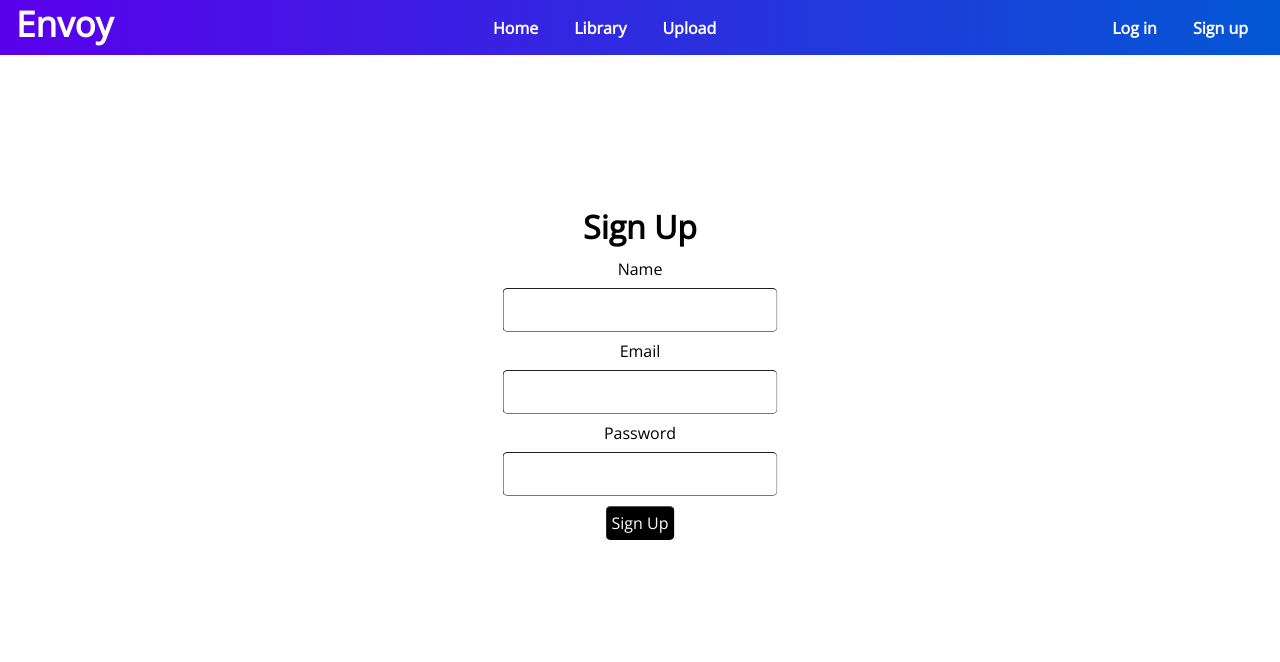
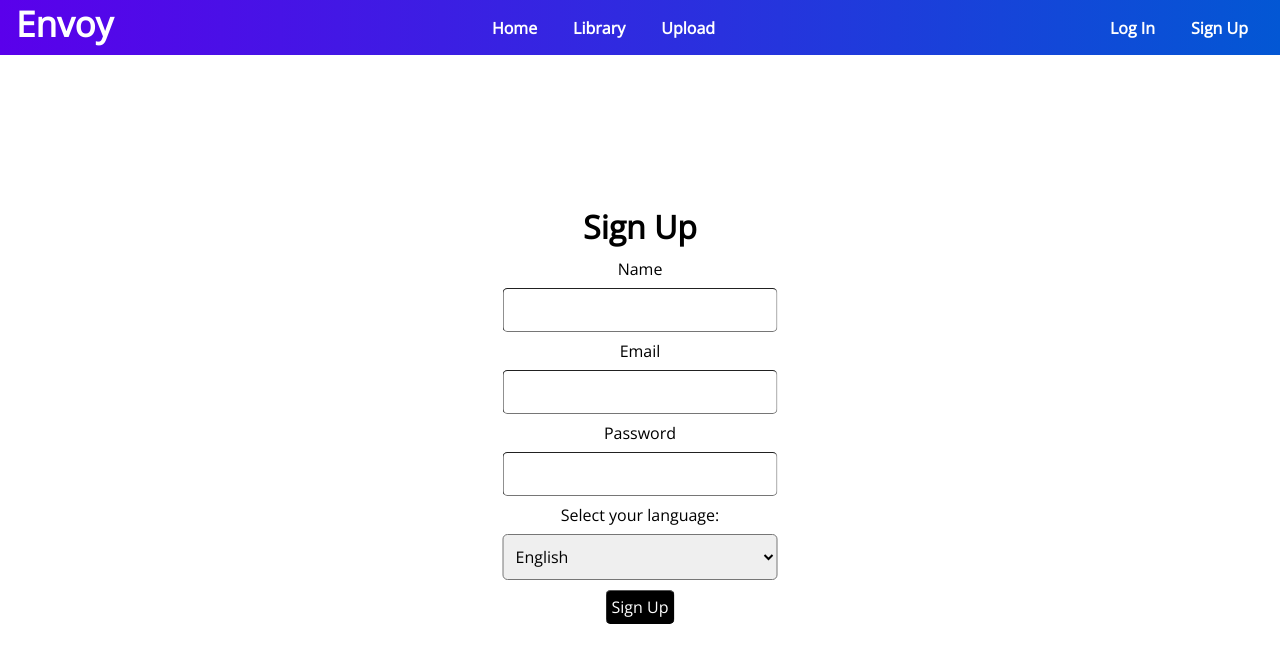
Before and after one commit to acm-projects/Envoy, a React (Create React App) app in the folder frontend/: page /signup in a window 1280 px wide. Shown: the top 662 px of the page. Built offline with nearby package versions, Linux system fonts and the light colour scheme; what uploader would draw is missing.

Commit message:
Added internationalization (is)

```diff
--- a/frontend/package.json
+++ b/frontend/package.json
@@ -10,8 +10,10 @@
     "@testing-library/jest-dom": "^5.16.5",
     "@testing-library/react": "^13.4.0",
     "@testing-library/user-event": "^13.5.0",
+    "i18next": "^22.0.6",
     "react": "^18.2.0",
     "react-dom": "^18.2.0",
+    "react-i18next": "^12.0.0",
     "react-router-dom": "^6.4.1",
     "react-scripts": "^5.0.1",
     "react-uploader": "^2.1.0",
--- a/frontend/src/components/Form.js
+++ b/frontend/src/components/Form.js
@@ -1,11 +1,14 @@
 import React, { useState } from 'react';
 import './styles/Form.css'
+import { useTranslation } from 'react-i18next';
 
 export default function Form() {
 
   const [name, setName] = useState('');
   const [email, setEmail] = useState('');
   const [password, setPassword] = useState('');
+  const [language, setLanguage] = useState('');
+  const { t, i18n } = useTranslation();
 
   const handleNameChange = (event) => {
     setName(event.target.value);
@@ -19,6 +22,11 @@ export default function Form() {
     setPassword(event.target.value);
   };
 
+  const handleLanguageChange = (event) => {
+    i18n.changeLanguage(event.target.value)
+    setLanguage(event.target.value);
+  }
+
   const handleSignup = (event) => {
     event.preventDefault();
     alert("Welcome to Envoy!");
@@ -28,20 +36,42 @@ export default function Form() {
     <div class="center">
       <div className="form">
         <div className="heading">
-          <h1>Sign Up</h1>
+          <h1>{t('label.signup')}</h1>
         </div>
         <form>
-          <label className="label">Name</label>
+          <label className="label"> {t('label.name')} </label>
           <input className="input" type="text" onChange={handleNameChange} value={name} />
 
-          <label className="label">Email</label>
+          <label className="label"> {t('label.email')} </label>
           <input className="input" type="email" onChange={handleEmailChange} value={email} />
 
-          <label className="label">Password</label>
+          <label className="label"> {t('label.password')} </label>
           <input className="input" type="password" onChange={handlePasswordChange} value={password} />
 
+          <label className="label"> {t('label.language')} </label>
+          <select className="input" value={language} onChange={handleLanguageChange}>
+            <option value="en">English</option>
+            <option value="zh">Chinese</option>
+            <option value="hi">Hindi</option>
+            <option value="es">Spanish</option>
+            <option value="fr">French</option>
+            <option value="ca">Catalan</option>
+            <option value="da">Danish</option>
+            <option value="de">German</option>
+            <option value="is">Icelandic</option>
+            <option value="it">Italian</option>
+            <option value="ja">Japanese</option>
+            <option value="ko">Korean</option>
+            <option value="pl">Polish</option>
+            <option value="pt">Portuguese</option>
+            <option value="ro">Romanian</option>
+            <option value="ru">Russian</option>
+            <option value="tr">Turkish</option>
+            <option value="cy">Welsh</option>
+          </select>
+
           <button className="button" type="submit" onClick={handleSignup}>
-            Sign Up
+            {t('label.signup')}
           </button>
         </form>
       </div>
--- a/frontend/src/components/Navbar.js
+++ b/frontend/src/components/Navbar.js
@@ -1,30 +1,33 @@
 import React from 'react'
 import { Link } from 'react-router-dom'
 import './styles/Navbar.css'
+import { useTranslation } from 'react-i18next';
 
 export default function Navbar() {
+    const { t } = useTranslation();
+
     return <nav className="nav">
         <div className="logo">
             Envoy
         </div>
         <ul className="navbarLeft">
             <li>
-                <Link to='/'>Home</Link>
+                <Link to='/'> {t('navbar.home')} </Link>
             </li>
             <li>
-                <Link to='/library'>Library</Link>
+                <Link to='/library'> {t('navbar.library')} </Link>
             </li>
             <li>
-                <Link to='/upload'>Upload</Link>
+                <Link to='/upload'> {t('navbar.upload')} </Link>
             </li>
         </ul>
 
         <ul class="navbarRight">
             <li>
-                <Link to='/login'>Log in</Link>
+                <Link to='/login'> {t('navbar.login')} </Link>
             </li>
             <li>
-                <Link to='/signup'>Sign up</Link>
+                <Link to='/signup'> {t('label.signup')} </Link>
             </li>
         </ul>
     </nav>
--- /dev/null
+++ b/frontend/src/features/internationalization/i18n.js
@@ -0,0 +1,50 @@
+import i18n from 'i18next';
+import { initReactI18next } from 'react-i18next';
+
+i18n
+  .use(initReactI18next)
+  .init({
+    debug: true,
+    fallbackLng: 'en',
+    interpolation: {
+      escapeValue: false,
+    },
+    resources: {
+      en: {
+        translation: {
+            label: {
+                name: 'Name',
+                email: 'Email',
+                password: 'Password',
+                language: 'Select your language:',
+                signup: 'Sign Up'
+            },
+            navbar: {
+                home: 'Home',
+                library: 'Library',
+                upload: 'Upload',
+                login: 'Log In'
+            }
+        }
+      },
+      is: {
+        translation: {
+          label: {
+            name: 'Nafn',
+            email: 'Tölvupóstfang',
+            password: 'Lykilorð',
+            language: 'Veldu tungumál:',
+            signup: 'Skráðu þig'
+          },
+          navbar: {
+            home: 'Heim',
+            library: 'Bókasafn',
+            upload: 'Hlaða',
+            login: 'Innskráning'
+          }
+        }
+      }
+    }
+  });
+
+export default i18n;
--- a/frontend/src/index.js
+++ b/frontend/src/index.js
@@ -6,6 +6,7 @@ import Upload from './pages/Upload';
 import Library from './pages/Library';
 import Login from './pages/Login';
 import Signup from './pages/Signup';
+import './features/internationalization/i18n';
 
 ReactDOM.render(
 
```
Also changed, not shown: 1 other file (tests, documents, lock files or other folders).
